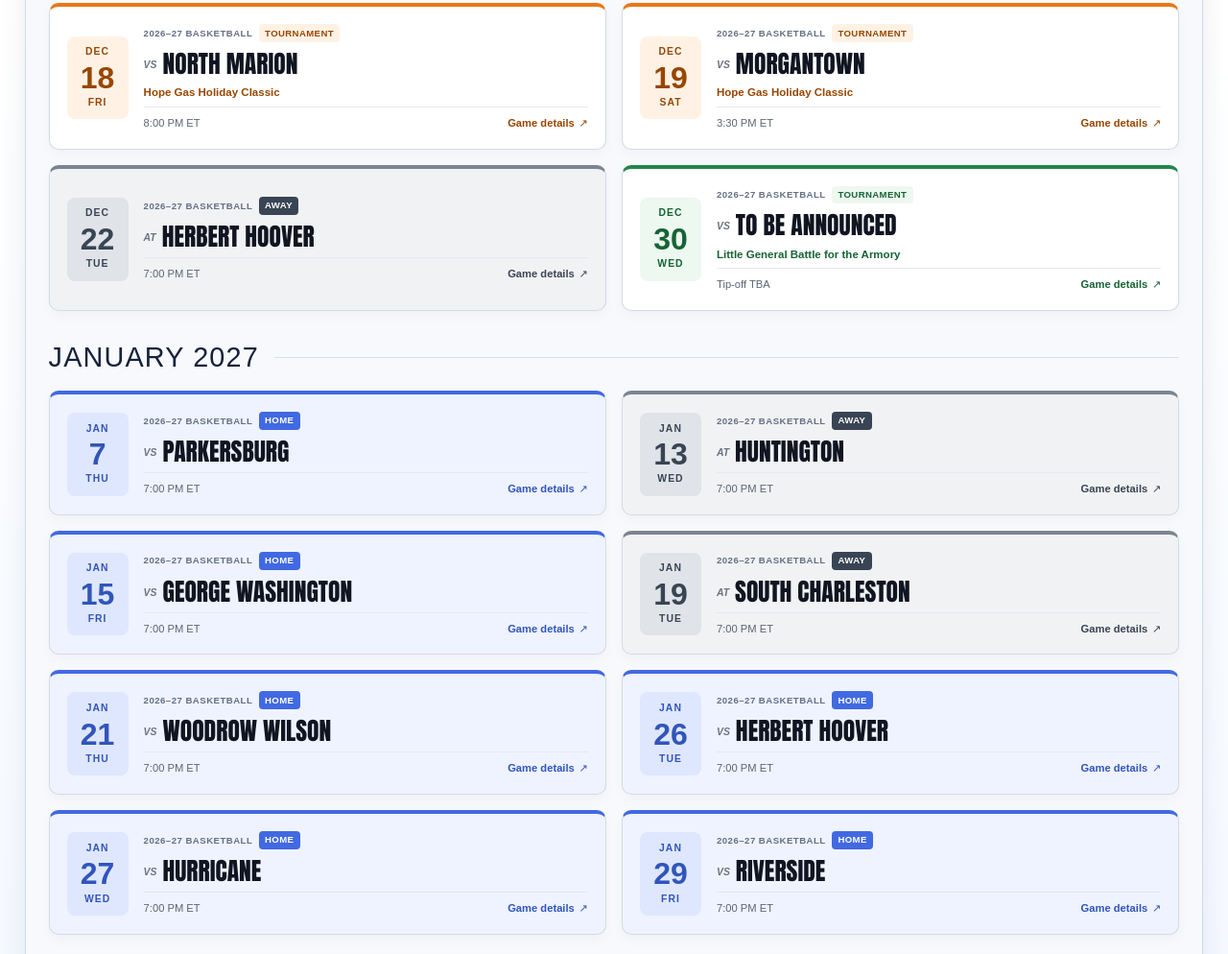
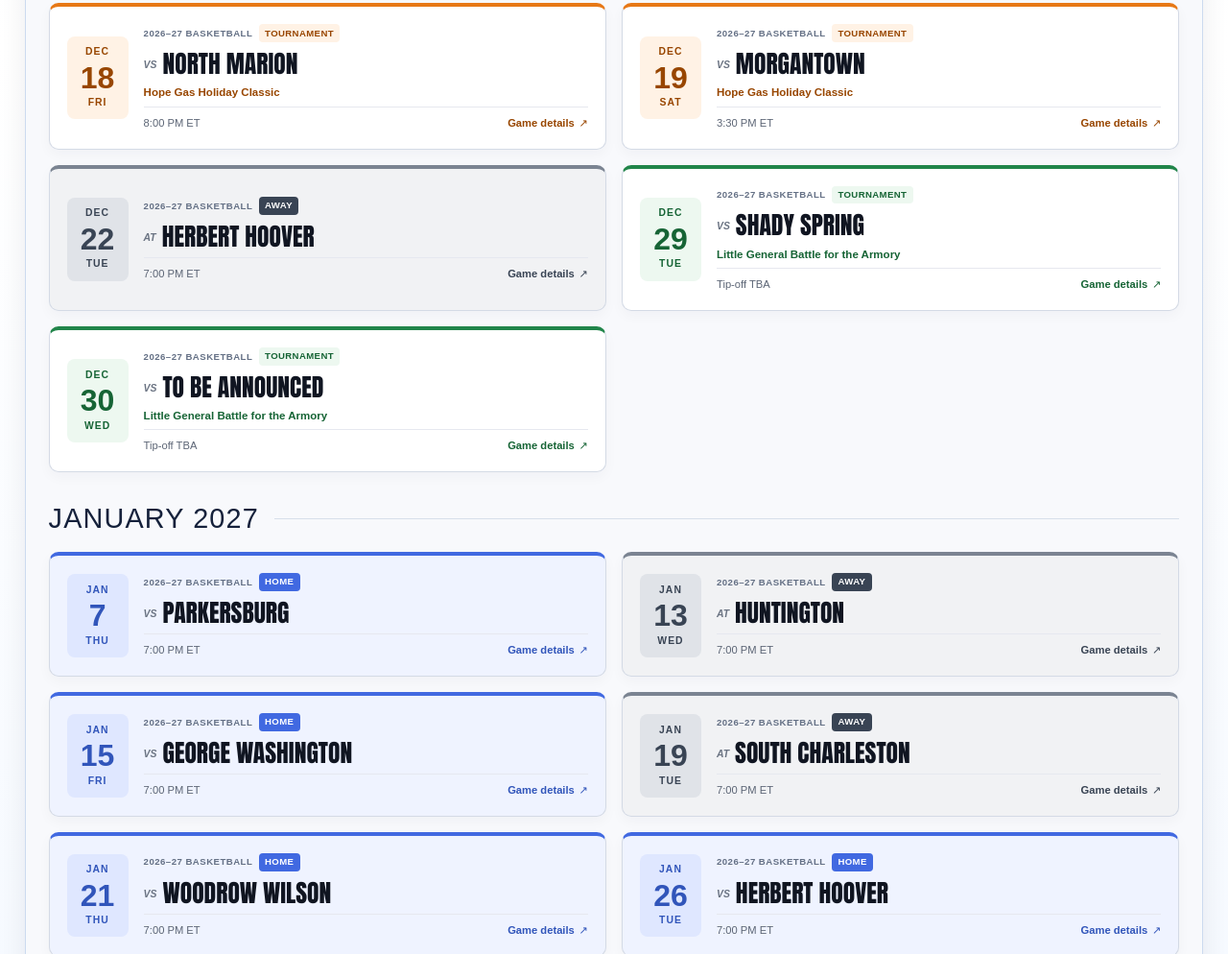
Before and after one commit to lstraughter1500/kahsimorgan.com, a plain HTML site: page basketball-schedule.html in a window 1280 px wide. Shown: the part 1257-2251 px from the top of the page at 96% size. Drawn offline with Linux system fonts and the light colour scheme.

Commit message:
Restore December 29 Shady Spring game

```diff
--- a/basketball-schedule.html
+++ b/basketball-schedule.html
@@ -83,6 +83,6 @@
       <div><strong>Kahsi Morgan Recruiting</strong><span>Class of 2028 // Dual-Sport Athlete</span></div>
     </footer>
     <script src="attendance.js?v=20261029-rsvp"></script>
-    <script src="basketball-schedule.js?v=20261029-rsvp"></script>
+    <script src="basketball-schedule.js?v=armory-dec29"></script>
   </body>
 </html>
--- a/basketball-schedule.js
+++ b/basketball-schedule.js
@@ -98,6 +98,18 @@ window.KAHSI_BASKETBALL_SCHEDULE = [
     "note": "",
     "venue": "Herbert Hoover High School Gymnasium",
     "address": "775 Husky Way, Elkview, WV 25071"
+  },
+  {
+    "id": "2026-12-29-8",
+    "date": "2026-12-29",
+    "startTime": null,
+    "opponent": "Shady Spring",
+    "title": "vs Shady Spring",
+    "kind": "Tournament",
+    "event": "Little General Battle for the Armory",
+    "note": "",
+    "venue": "Beckley-Raleigh County Convention Center",
+    "address": "200 Armory Drive, Beckley, WV 25801"
   },
   {
     "id": "2026-12-30-9",
```
Also changed, not shown: dist/basketball-schedule.html (+1 -1 lines), dist/basketball-schedule.js (+12 -0 lines), dist/index.html (+1 -1 lines), index.html (+1 -1 lines).
